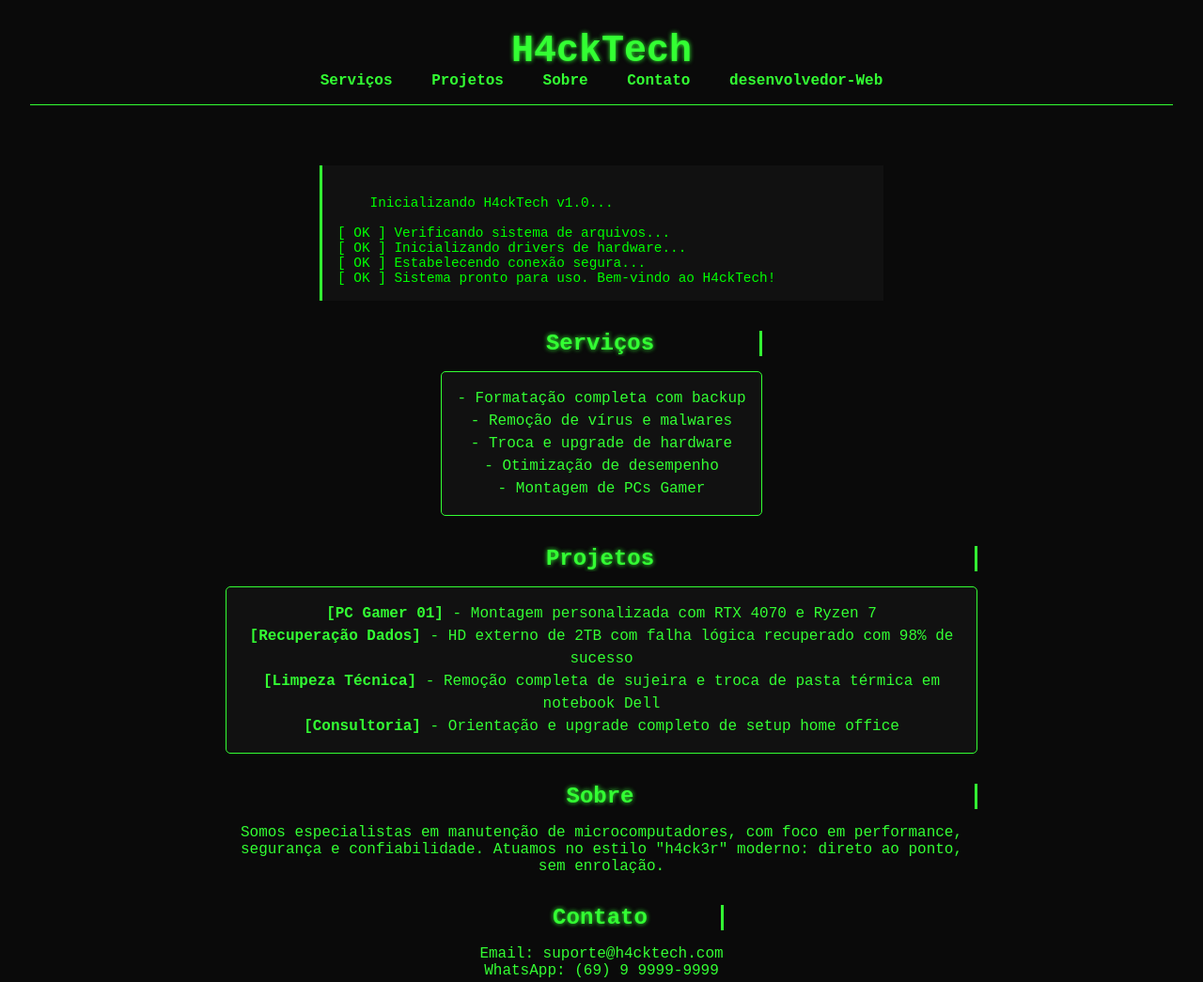
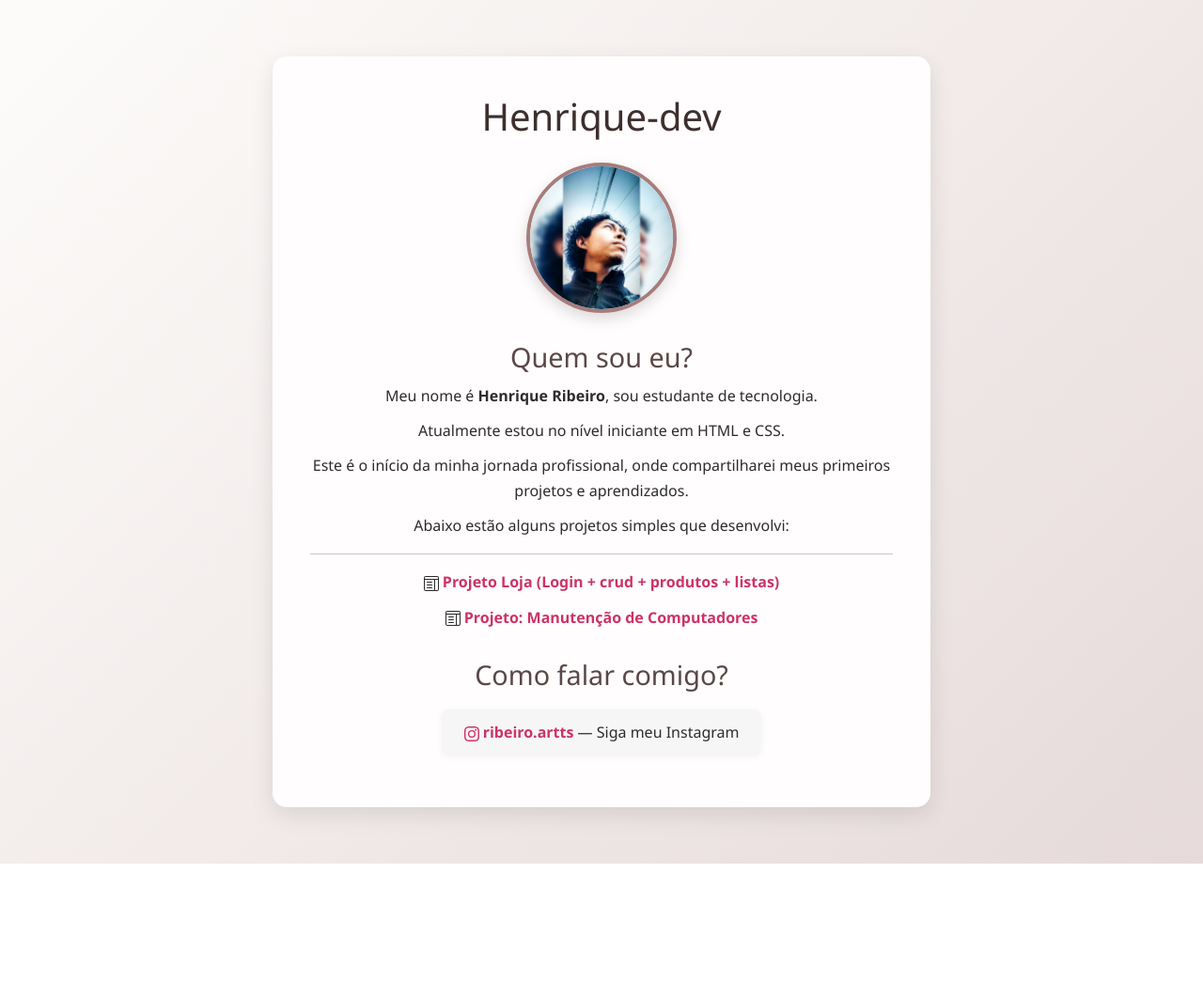
Before and after one commit to henriq-dev/manuten-o-de-computadores, a plain HTML site: page index.html in a window 1280 px wide. Shown: the top 1045 px of the page at 94% size. After the commit the page ends 919 px from the top, so only its background shows below. Drawn offline with nearby package versions, Linux system fonts and the light colour scheme.

Commit message:
atualização
adicionado link correto do "micro-pc"

```diff
--- a/index.html
+++ b/index.html
@@ -1,197 +1,187 @@
 <!DOCTYPE html>
+
 <html lang="pt-br">
 <head>
     <meta charset="UTF-8">
     <meta name="viewport" content="width=device-width, initial-scale=1.0">
-  <title>H4ckTech | Manutenção de Microcomputadores</title>
+    <link rel="shortcut icon" href="favicon_io/favicon.ico" type="image/x-icon">
+    <title>Apresentação</title>
+    <link href="https://cdn.jsdelivr.net/npm/bootstrap@5.3.7/dist/css/bootstrap.min.css" rel="stylesheet" integrity="sha384-LN+7fdVzj6u52u30Kp6M/trliBMCMKTyK833zpbD+pXdCLuTusPj697FH4R/5mcr" crossorigin="anonymous">
     <style>
+        /* Reset básico */
         * {
             margin: 0;
             padding: 0;
             box-sizing: border-box;
-      font-family: 'Courier New', Courier, monospace;
         }
 
         body {
-      background-color: #0a0a0a;
-      color: #33ff33;
-      display: flex;
-      flex-direction: column;
-      align-items: center;
-      padding: 2rem;
+            background: linear-gradient(135deg, #fdfcfa, #e6dada);
+            font-family: 'Segoe UI', Tahoma, Geneva, Verdana, sans-serif;
+            font-size: 16px;
+            color: #2c2c2c;
         }
 
-    header {
-      border-bottom: 1px solid #33ff33;
-      padding-bottom: 1rem;
-      margin-bottom: 2rem;
-      width: 100%;
+        .caixa {
+            max-width: 700px;
+            margin: 60px auto;
+            background-color: #fffdfd;
+            padding: 40px;
+            border-radius: 15px;
+            box-shadow: 0 8px 24px rgba(0,0,0,0.1);
+            animation: fadeIn 1.5s ease-in-out;
+        }
+
+        h1 {
+            font-size: 2.5rem;
+            color: #3e2f2f;
+            text-align: center;
+            margin-bottom: 20px;
+            animation: slideIn 1s ease-out;
+        }
+
+        h2 {
+            color: #5a4747;
+            margin-top: 30px;
+            text-align: center;
+            font-size: 1.8rem;
+            animation: fadeIn 2s ease;
+        }
+
+        .conx {
+            display: flex;
+            justify-content: center;
+            gap: 20px;
+            margin: 25px 0;
+        }
+
+        .conx img {
+            width: 160px;
+            height: 160px;
+            object-fit: cover;
+            border-radius: 50%;
+            border: 4px solid #a87c7c;
+            box-shadow: 0 6px 16px rgba(0, 0, 0, 0.15);
+            transition: transform 0.3s ease, box-shadow 0.3s ease;
+        }
+
+        .conx img:hover {
+            transform: scale(1.08);
+            box-shadow: 0 10px 25px rgba(0,0,0,0.3);
+        }
+
+        p {
+            line-height: 1.7;
+            text-align: center;
+            margin: 10px 0;
+            animation: fadeIn 2s ease;
+        }
+
+        ul {
+            list-style: none;
+            padding: 0;
+            margin-top: 20px;
             text-align: center;
         }
 
-    header h1 {
-      font-size: 2.5rem;
-      text-shadow: 0 0 5px #33ff33;
-      animation: blinkText 1s steps(2, start) infinite;
+        ul li {
+            background-color: #f6f6f6;
+            margin: 10px auto;
+            padding: 12px 24px;
+            width: fit-content;
+            border-radius: 8px;
+            box-shadow: 0 2px 8px rgba(0,0,0,0.05);
+            transition: background-color 0.3s ease, transform 0.2s ease;
         }
 
-    @keyframes blinkText {
-      to {
-        visibility: hidden;
-      }
+        ul li:hover {
+            background-color: #dedede;
+            transform: scale(1.03);
         }
 
-    nav a {
-      color: #33ff33;
+        a {
+            color: #cc3366;
             text-decoration: none;
-      margin: 0 1rem;
             font-weight: bold;
-      transition: color 0.3s;
         }
 
-    nav a:hover {
+        a:hover {
             text-decoration: underline;
-      color: #00ffcc;
         }
 
-    section {
-      max-width: 800px;
-      text-align: center;
-      margin-bottom: 2rem;
+        /* Animações */
+        @keyframes fadeIn {
+            from { opacity: 0; transform: translateY(20px); }
+            to { opacity: 1; transform: translateY(0); }
+        }
+
+        @keyframes slideIn {
+            from { opacity: 0; transform: translateX(-60px); }
+            to { opacity: 1; transform: translateX(0); }
+        }
+
+        /* Responsivo */
+        @media (max-width: 600px) {
+            .caixa {
+                padding: 25px;
+                margin: 30px 10px;
+            }
+
+            .conx img {
+                width: 130px;
+                height: 130px;
+            }
+
+            h1 {
+                font-size: 2rem;
             }
 
             h2 {
-      margin-bottom: 1rem;
-      text-shadow: 0 0 5px #33ff33;
+                font-size: 1.5rem;
             }
-
-    footer {
-      border-top: 1px solid #33ff33;
-      padding-top: 1rem;
-      margin-top: 2rem;
-      text-align: center;
-      font-size: 0.9rem;
-    }
-
-    .terminal-box {
-      background-color: #111;
-      padding: 1rem;
-      border: 1px solid #33ff33;
-      border-radius: 5px;
-      font-size: 1rem;
-      line-height: 1.5;
-      margin-top: 1rem;
-      min-height: 100px;
-    }
-
-    .typewriter {
-      overflow: hidden;
-      border-right: .15em solid #33ff33;
-      white-space: nowrap;
-      animation: typing 3s steps(40, end), blink-caret .75s step-end infinite;
-    }
-
-    @keyframes typing {
-      from { width: 0 }
-      to { width: 100% }
-    }
-
-    @keyframes blink-caret {
-      from, to { border-color: transparent }
-      50% { border-color: #33ff33; }
-    }
-
-    .boot-sequence {
-      font-size: 0.9rem;
-      color: #00ff00;
-      text-align: left;
-      margin: 2rem auto;
-      width: 90%;
-      max-width: 600px;
-      background-color: #111;
-      padding: 1rem;
-      border-left: 3px solid #33ff33;
-      white-space: pre-wrap;
         }
     </style>
 </head>
 <body>
-  <header>
-    <h1>H4ckTech</h1>
-    <nav>
-      <a href="#servicos">Serviços</a>
-      <a href="index1.html">Projetos</a>
-      <a href="index3.html">Sobre</a>
-      <a href="index2.html">Contato</a>
-      <a href="index4.html">desenvolvedor-Web</a>
-    </nav>
-  </header>
-
-  <div class="boot-sequence" id="boot">
-    Inicializando H4ckTech v1.0...
+    <div class="caixa">
+        <h1>Henrique-dev</h1>
+        <div class="conx">
+            <img src="eu.jpg" alt="Minha foto de perfil">
         </div>
 
-  <section id="servicos">
-    <h2 class="typewriter">Serviços</h2>
-    <div class="terminal-box">
-      - Formatação completa com backup<br>
-      - Remoção de vírus e malwares<br>
-      - Troca e upgrade de hardware<br>
-      - Otimização de desempenho<br>
-      - Montagem de PCs Gamer
+        <h2>Quem sou eu?</h2>
+        <p>Meu nome é <strong>Henrique Ribeiro</strong>, sou estudante de tecnologia.</p>
+        <p>Atualmente estou no nível iniciante em HTML e CSS.</p>
+        <p>Este é o início da minha jornada profissional, onde compartilharei meus primeiros projetos e aprendizados.</p>
+        <p>Abaixo estão alguns projetos simples que desenvolvi:</p>
+        <hr>
+
+        <p>
+            <svg xmlns="http://www.w3.org/2000/svg" width="16" height="16" fill="currentColor" class="bi bi-layout-text-window" viewBox="0 0 16 16">
+              <path d="M3 6.5a.5.5 0 0 1 .5-.5h5a.5.5 0 0 1 0 1h-5a.5.5 0 0 1-.5-.5m0 3a.5.5 0 0 1 .5-.5h5a.5.5 0 0 1 0 1h-5a.5.5 0 0 1-.5-.5m.5 2.5a.5.5 0 0 0 0 1h5a.5.5 0 0 0 0-1z"/>
+              <path d="M2 0a2 2 0 0 0-2 2v12a2 2 0 0 0 2 2h12a2 2 0 0 0 2-2V2a2 2 0 0 0-2-2zm12 1a1 1 0 0 1 1 1v1H1V2a1 1 0 0 1 1-1zm1 3v10a1 1 0 0 1-1 1h-2V4zm-4 0v11H2a1 1 0 0 1-1-1V4z"/>
+            </svg>
+            <a href="https://login-dash-sepia.vercel.app/" target="_blank">Projeto Loja (Login + crud + produtos + listas)</a>
+        </p>
+
+        <p>
+            <svg xmlns="http://www.w3.org/2000/svg" width="16" height="16" fill="currentColor" class="bi bi-layout-text-window" viewBox="0 0 16 16">
+              <path d="M3 6.5a.5.5 0 0 1 .5-.5h5a.5.5 0 0 1 0 1h-5a.5.5 0 0 1-.5-.5m0 3a.5.5 0 0 1 .5-.5h5a.5.5 0 0 1 0 1h-5a.5.5 0 0 1-.5-.5m.5 2.5a.5.5 0 0 0 0 1h5a.5.5 0 0 0 0-1z"/>
+              <path d="M2 0a2 2 0 0 0-2 2v12a2 2 0 0 0 2 2h12a2 2 0 0 0 2-2V2a2 2 0 0 0-2-2zm12 1a1 1 0 0 1 1 1v1H1V2a1 1 0 0 1 1-1zm1 3v10a1 1 0 0 1-1 1h-2V4zm-4 0v11H2a1 1 0 0 1-1-1V4z"/>
+            </svg>
+            <a href="https://manuten-o-de-computadores.vercel.app/index.html" target="_blank">Projeto: Manutenção de Computadores</a>
+        </p>
+
+        <h2>Como falar comigo?</h2>
+        <ul>
+            <li>
+                <a href="https://www.instagram.com/ribeiro.artts/" target="_blank" rel="external">
+                    <svg xmlns="http://www.w3.org/2000/svg" width="16" height="16" fill="currentColor" class="bi bi-instagram" viewBox="0 0 16 16">
+                        <path d="M8 0C5.829 0 5.556.01 4.703.048 3.85.088 3.269.222 2.76.42a3.9 3.9 0 0 0-1.417.923A3.9 3.9 0 0 0 .42 2.76C.222 3.268.087 3.85.048 4.7.01 5.555 0 5.827 0 8.001c0 2.172.01 2.444.048 3.297.04.852.174 1.433.372 1.942.205.526.478.972.923 1.417.444.445.89.719 1.416.923.51.198 1.09.333 1.942.372C5.555 15.99 5.827 16 8 16s2.444-.01 3.298-.048c.851-.04 1.434-.174 1.943-.372a3.9 3.9 0 0 0 1.416-.923c.445-.445.718-.891.923-1.417.197-.509.332-1.09.372-1.942C15.99 10.445 16 10.173 16 8s-.01-2.445-.048-3.299c-.04-.851-.175-1.433-.372-1.941a3.9 3.9 0 0 0-.923-1.417A3.9 3.9 0 0 0 13.24.42c-.51-.198-1.092-.333-1.943-.372C10.443.01 10.172 0 7.998 0zm-.717 1.442h.718c2.136 0 2.389.007 3.232.046.78.035 1.204.166 1.486.275.373.145.64.319.92.599s.453.546.598.92c.11.281.24.705.275 1.485.039.843.047 1.096.047 3.231s-.008 2.389-.047 3.232c-.035.78-.166 1.203-.275 1.485a2.5 2.5 0 0 1-.599.919c-.28.28-.546.453-.92.598-.28.11-.704.24-1.485.276-.843.038-1.096.047-3.232.047s-2.39-.009-3.233-.047c-.78-.036-1.203-.166-1.485-.276a2.5 2.5 0 0 1-.92-.598 2.5 2.5 0 0 1-.6-.92c-.109-.281-.24-.705-.275-1.485-.038-.843-.046-1.096-.046-3.233s.008-2.388.046-3.231c.036-.78.166-1.204.276-1.486.145-.373.319-.64.599-.92s.546-.453.92-.598c.282-.11.705-.24 1.485-.276.738-.034 1.024-.044 2.515-.045zm4.988 1.328a.96.96 0 1 0 0 1.92.96.96 0 0 0 0-1.92m-4.27 1.122a4.109 4.109 0 1 0 0 8.217 4.109 4.109 0 0 0 0-8.217m0 1.441a2.667 2.667 0 1 1 0 5.334 2.667 2.667 0 0 1 0-5.334"/>
+                    </svg> ribeiro.artts
+                </a> — Siga meu Instagram
+            </li>
+        </ul>
     </div>
-  </section>
-
-  <section id="projetos">
-    <h2 class="typewriter">Projetos</h2>
-    <div class="terminal-box">
-      <strong>[PC Gamer 01]</strong> - Montagem personalizada com RTX 4070 e Ryzen 7<br>
-      <strong>[Recuperação Dados]</strong> - HD externo de 2TB com falha lógica recuperado com 98% de sucesso<br>
-      <strong>[Limpeza Técnica]</strong> - Remoção completa de sujeira e troca de pasta térmica em notebook Dell<br>
-      <strong>[Consultoria]</strong> - Orientação e upgrade completo de setup home office<br>
-    </div>
-  </section>
-
-  <section id="sobre">
-    <h2 class="typewriter">Sobre</h2>
-    <p>Somos especialistas em manutenção de microcomputadores, com foco em performance, segurança e confiabilidade. Atuamos no estilo "h4ck3r" moderno: direto ao ponto, sem enrolação.</p>
-  </section>
-
-  <section id="contato">
-    <h2 class="typewriter">Contato</h2>
-    <p>Email: suporte@h4cktech.com</p>
-    <p>WhatsApp: (69) 9 9999-9999</p>
-  </section>
-
-  <footer>
-    &copy; 2025 H4ckTech - Todos os direitos reservados.
-  </footer>
-
-  <audio id="typing-sound" src="https://www.soundjay.com/button/sounds/button-16.mp3" preload="auto"></audio>
-
-  <script>
-    // Simula boot sequence com som de digitação
-    const boot = document.getElementById('boot');
-    const sound = document.getElementById('typing-sound');
-    const sequence = [
-      "[ OK ] Verificando sistema de arquivos...",
-      "[ OK ] Inicializando drivers de hardware...",
-      "[ OK ] Estabelecendo conexão segura...",
-      "[ OK ] Sistema pronto para uso. Bem-vindo ao H4ckTech!"
-    ];
-
-    let i = 0;
-    function typeBootLine() {
-      if (i < sequence.length) {
-        boot.innerText += "\n" + sequence[i];
-        sound.currentTime = 0;
-        sound.play();
-        i++;
-        setTimeout(typeBootLine, 1000);
-      }
-    }
-
-    setTimeout(typeBootLine, 1000);
-  </script>
 </body>
 </html>
```
Also changed, not shown: eu.jpg (added), favicon_io/android-chrome-192x192.png (added), favicon_io/android-chrome-512x512.png (added), favicon_io/apple-touch-icon.png (added), favicon_io/favicon-16x16.png (added), favicon_io/favicon-32x32.png (added), favicon_io/favicon.ico (added), favicon_io/site.webmanifest (added), ribeiro.artts_qr.png (added). Lines whose indentation alone changed are shown as unchanged.
